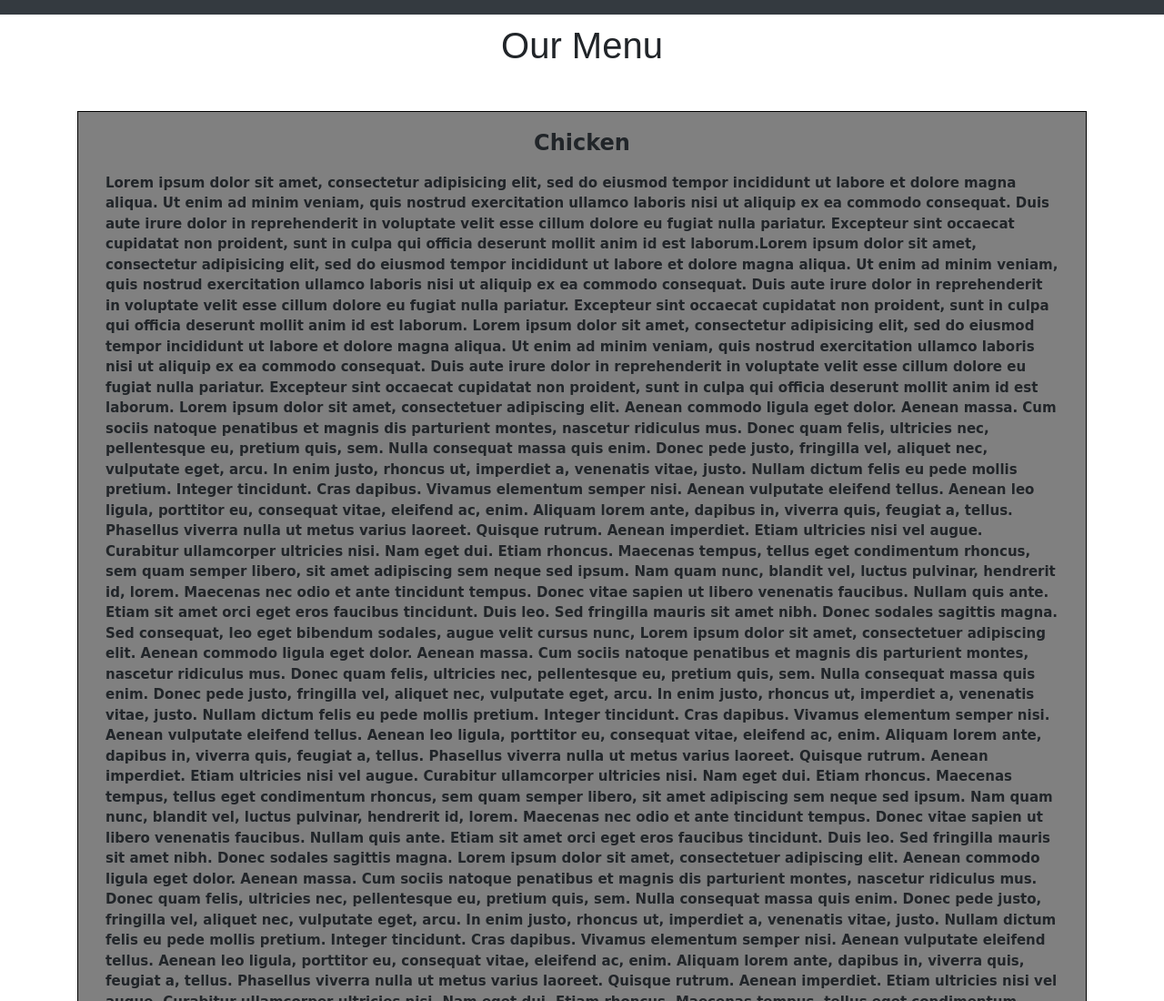
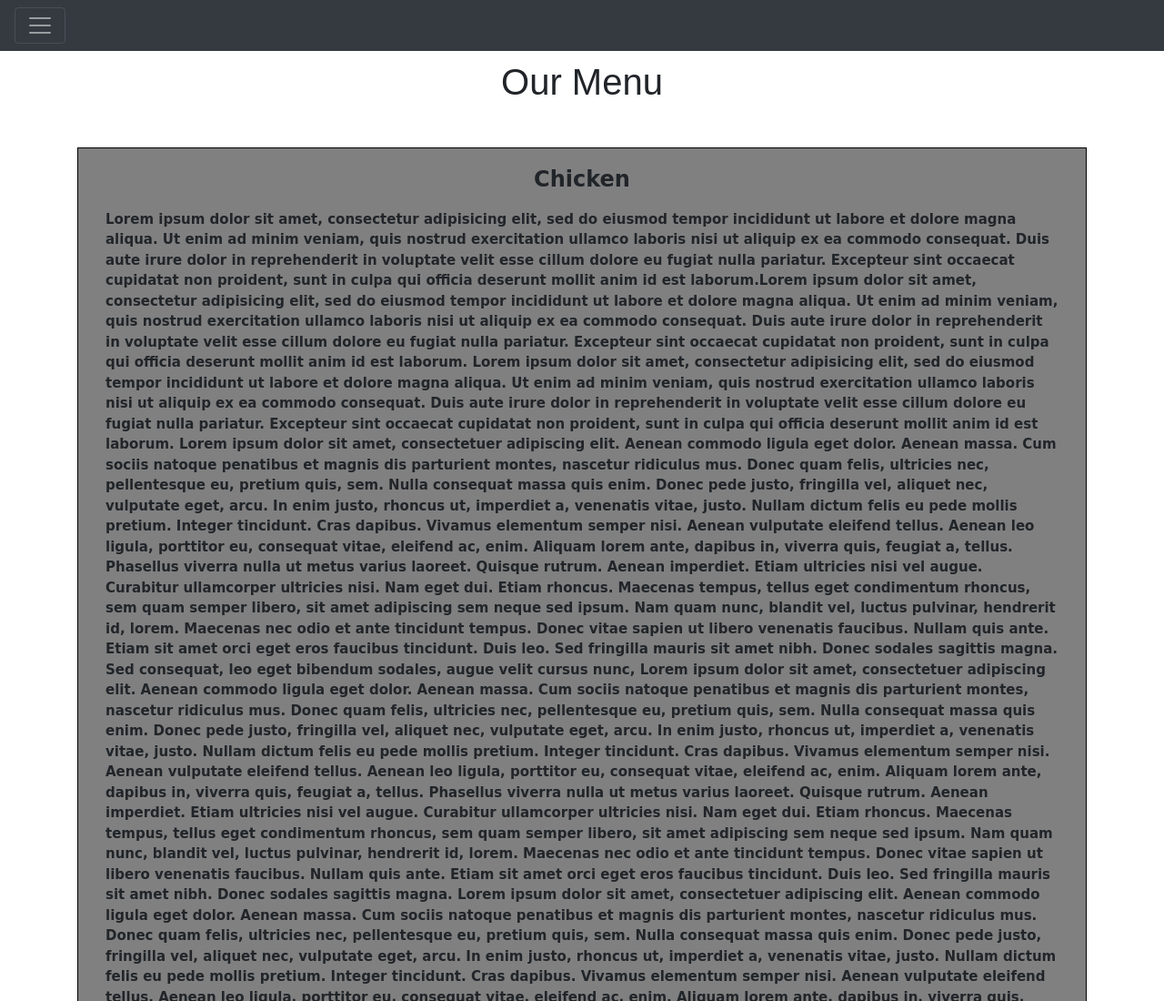
Before and after one commit to sravyarao/CourseEra, a plain HTML site: page module3/index.html in a window 1280 px wide. Shown: the top 1100 px of the page at 91% size. Drawn offline with nearby package versions, Linux system fonts and the light colour scheme.

Commit message:
Update index.html

```diff
--- a/module3/index.html
+++ b/module3/index.html
@@ -16,7 +16,7 @@
         <nav class="navbar  bg-dark navbar-dark">
             <!-- Brand -->
 
-           <button class="navbar-toggler d-sm-none" type="button" data-toggle="collapse" data-target="#navbarNav" aria-controls="navbarNav" aria-expanded="false" aria-label="Toggle navigation">
+           <button class="navbar-toggler " type="button" data-toggle="collapse" data-target="#navbarNav" aria-controls="navbarNav" aria-expanded="false" aria-label="Toggle navigation">
     <span class="navbar-toggler-icon"></span>
   </button>
   <div class="collapse navbar-collapse" id="navbarNav">
```
